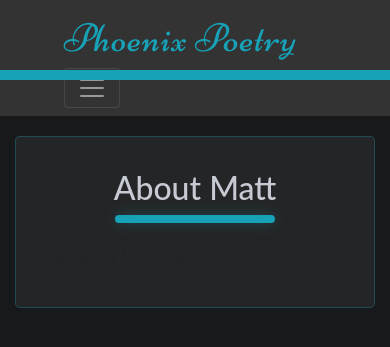
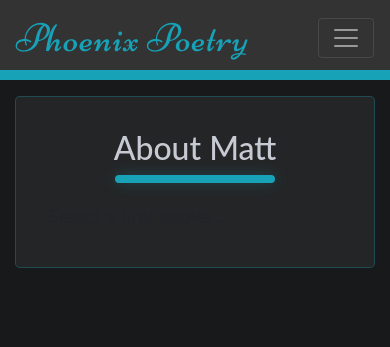
Before and after one commit to Dan2204/Phoenix-Poetry, a Flask app: page /about in a window 390 px wide. Shown: the top 347 px of the page. Run offline with Flask 2, Linux system fonts and the light colour scheme; some libraries are stand-ins or nearby versions.

Commit message:
Layout adjustments test 10

```diff
--- a/mattsmentalhealthpoetry/static/css/main.css
+++ b/mattsmentalhealthpoetry/static/css/main.css
@@ -17,6 +17,10 @@
 body {
   background-color: #18191A;
   font-family: 'lato', sans-serif;
+}
+
+nav .container {
+  padding-left: 50px;
 }
 
 nav {
@@ -78,3 +82,10 @@ nav .navbar-toggler .collapse {
   background-color: var(--bg-display);
   margin: 0;
 }
+
+@media only screen and (max-width: 450px) {
+
+  nav .container {
+    /* padding-left: 50px; */
+  }
+}
--- a/mattsmentalhealthpoetry/templates/base.html
+++ b/mattsmentalhealthpoetry/templates/base.html
@@ -43,7 +43,7 @@
 
     <nav class="navbar navbar-expand-md navbar-dark sticky-top" id="nav-style">
 
-      <div class="container pl-5">
+      <div class="container">
         <h3 class="navbar-brand" style="margin: 0 50px 0 0; padding: 0;">
           <!-- <img src="" width="30" height="30"
             class="d-inline-block align-top" alt="P"> -->
```
